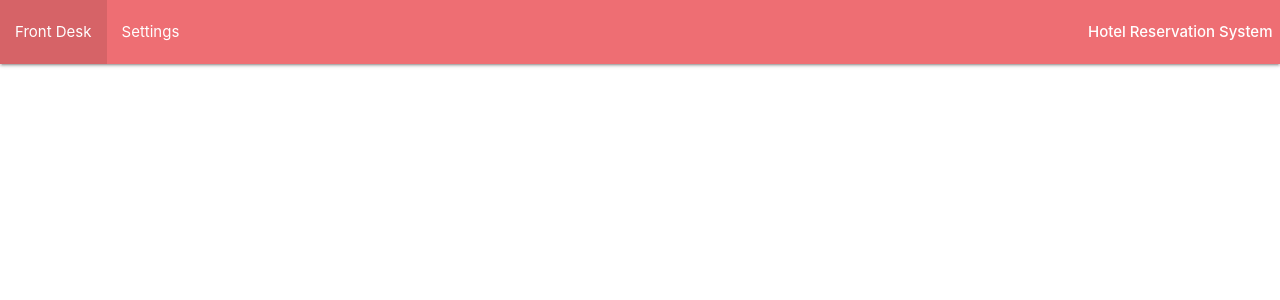
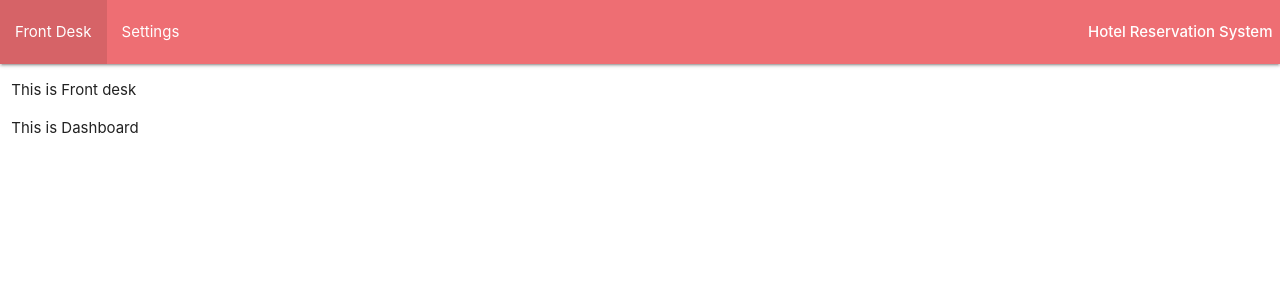
Before and after one commit to MeghnathDas/md-hotel-reservation, an Angular app: page /front-desk in a window 1280 px wide. Shown: the top 300 px of the page. Built offline with nearby package versions, Linux system fonts and the light colour scheme.

Commit message:
Router Enabled - Basic

```diff
--- a/src/app/app.component.html
+++ b/src/app/app.component.html
@@ -8,3 +8,8 @@
     <div class="brand-logo app-name right">{{name}}</div>
     </div>
 </nav>
+<div class="row">
+    <div class="col s12 m6">
+      <router-outlet></router-outlet>
+    </div>
+</div>
--- a/src/app/front-desk/front-desk.component.html
+++ b/src/app/front-desk/front-desk.component.html
@@ -1 +1,2 @@
 <p>This is Front desk</p>
+<app-dashboard></app-dashboard>
--- a/src/app/front-desk/front-desk.component.ts
+++ b/src/app/front-desk/front-desk.component.ts
@@ -2,8 +2,7 @@ import { Component, OnInit } from '@angular/core';
 
 @Component({
   selector: 'front-desk',
-  template: '<p>This is front desk</p>',
-  // templateUrl: './front-desk.component.html',
+  templateUrl: './front-desk.component.html',
   styleUrls: ['./front-desk.component.css']
 })
 export class FrontDeskComponent implements OnInit {
```
